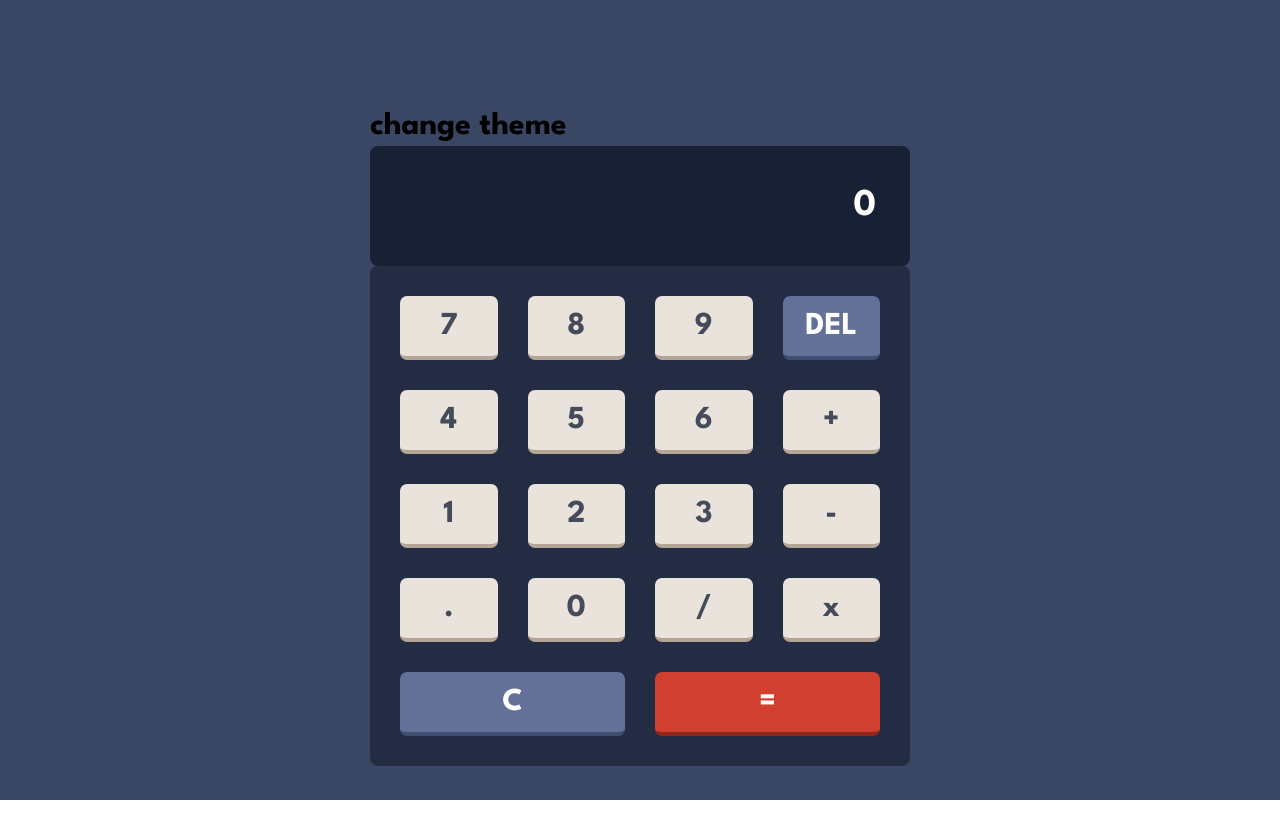
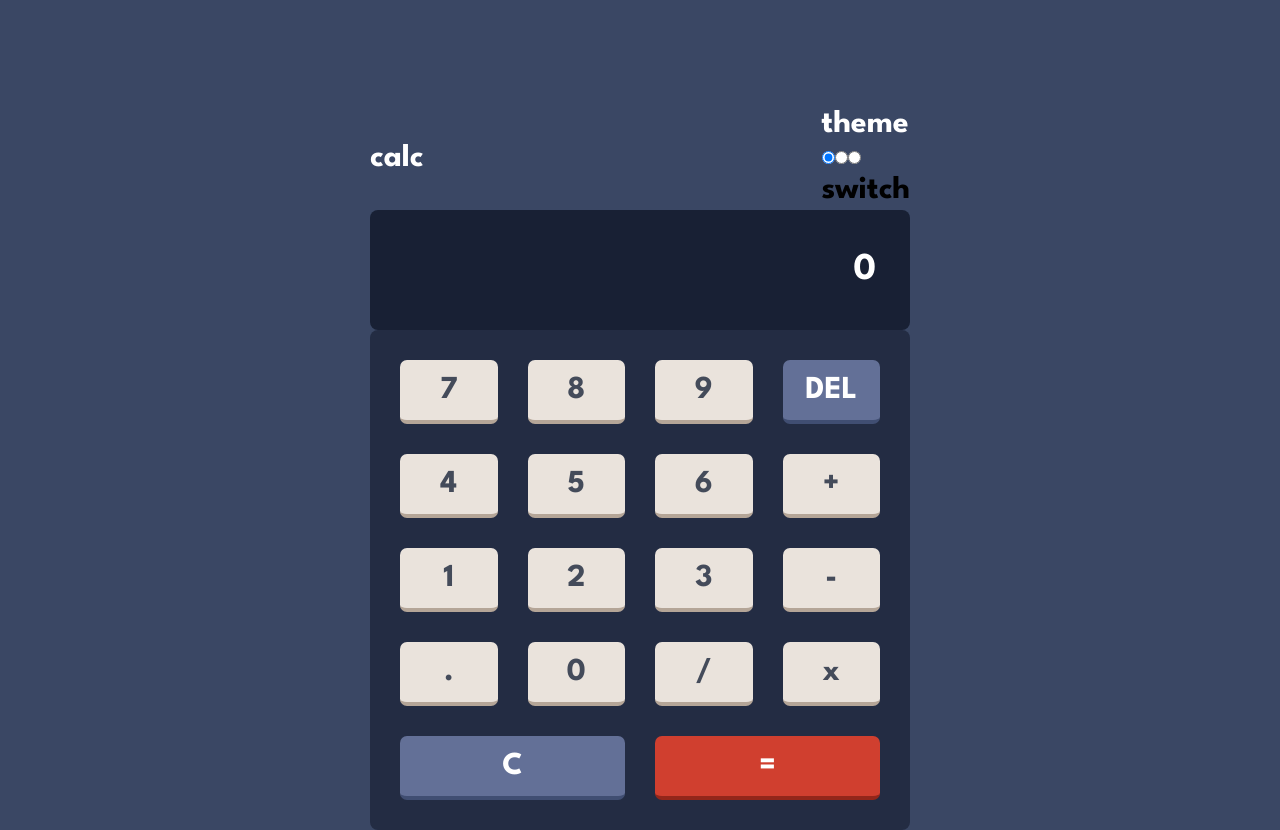
Before and after one commit to iskandar13abdurakhmonov/react-calculator, a React (Vite) app: page / in a window 1280 px wide. Before the commit the page ends 800 px from the top, so only its background shows below. Built offline with nearby package versions, Linux system fonts and the light colour scheme.

Commit message:
theme swith toggle

```diff
--- a/src/App.jsx
+++ b/src/App.jsx
@@ -4,6 +4,7 @@ import Wrapper from './components/Wrapper'
 import Screen from './components/Screen'
 import ButtonBox from './components/ButtonBox'
 import Button from './components/Button'
+import Header from './components/Header'
 
 const btnValues = [
     [7, 8, 9, 'DEL'],
@@ -141,9 +142,10 @@ const App = () => {
                 <main className="main">
                     <div className="main__container">
                         <Wrapper>
-                            <button onClick={() => switchTheme()}>
-                                change theme
-                            </button>
+                            <Header
+                                theme={theme}
+                                switchTheme={switchTheme}
+                            />
                             <Screen
                                 theme={theme}
                                 value={calc.num ? calc.num : calc.res}
--- /dev/null
+++ b/src/components/Header.jsx
@@ -0,0 +1,64 @@
+/* eslint-disable react/prop-types */
+import styles from './Header.module.css'
+
+export default function Header({ switchTheme, theme }) {
+
+    const handleRadioChange = (e) => {
+        switchTheme(e.target.value)
+    }
+
+    return (
+        <div className={styles.header}>
+            <span
+                className={`${styles.logo} ${
+                    theme === 'dark'
+                        ? styles.logoDark
+                        : theme === 'light'
+                        ? styles.logoLight
+                        : styles.logoBlue
+                }`}
+            >
+                calc
+            </span>
+            <div className={styles.headerRight}>
+                <span
+                    className={`${styles.logo} ${
+                        theme === 'dark'
+                            ? styles.logoDark
+                            : theme === 'light'
+                            ? styles.logoLight
+                            : styles.logoBlue
+                    }`}
+                >
+                    theme
+                </span>
+                <div>
+                    <input
+                        type="radio"
+                        name="toggle-switch"
+                        value="dark"
+                        checked={theme === 'dark'}
+                        onChange={handleRadioChange}
+                    />
+
+                    <input
+                        type="radio"
+                        name="toggle-switch"
+                        value="light"
+                        checked={theme === 'light'}
+                        onChange={handleRadioChange}
+                    />
+
+                    <input
+                        type="radio"
+                        name="toggle-switch"
+                        value="blue"
+                        checked={theme === 'blue'}
+                        onChange={handleRadioChange}
+                    />
+                </div>
+                <button onClick={() => switchTheme()}>switch</button>
+            </div>
+        </div>
+    )
+}
--- /dev/null
+++ b/src/components/Header.module.css
@@ -0,0 +1,21 @@
+.header {
+    display: flex;
+    align-items: center;
+    justify-content: space-between;
+    width: 100%;
+}
+
+.logo {
+}
+
+.logoDark {
+    color: hsl(0, 0%, 100%);
+}
+
+.logoLight {
+    color: hsl(60, 10%, 19%);
+}
+
+.logoBlue {
+    color: hsl(52, 100%, 62%);
+}
```
